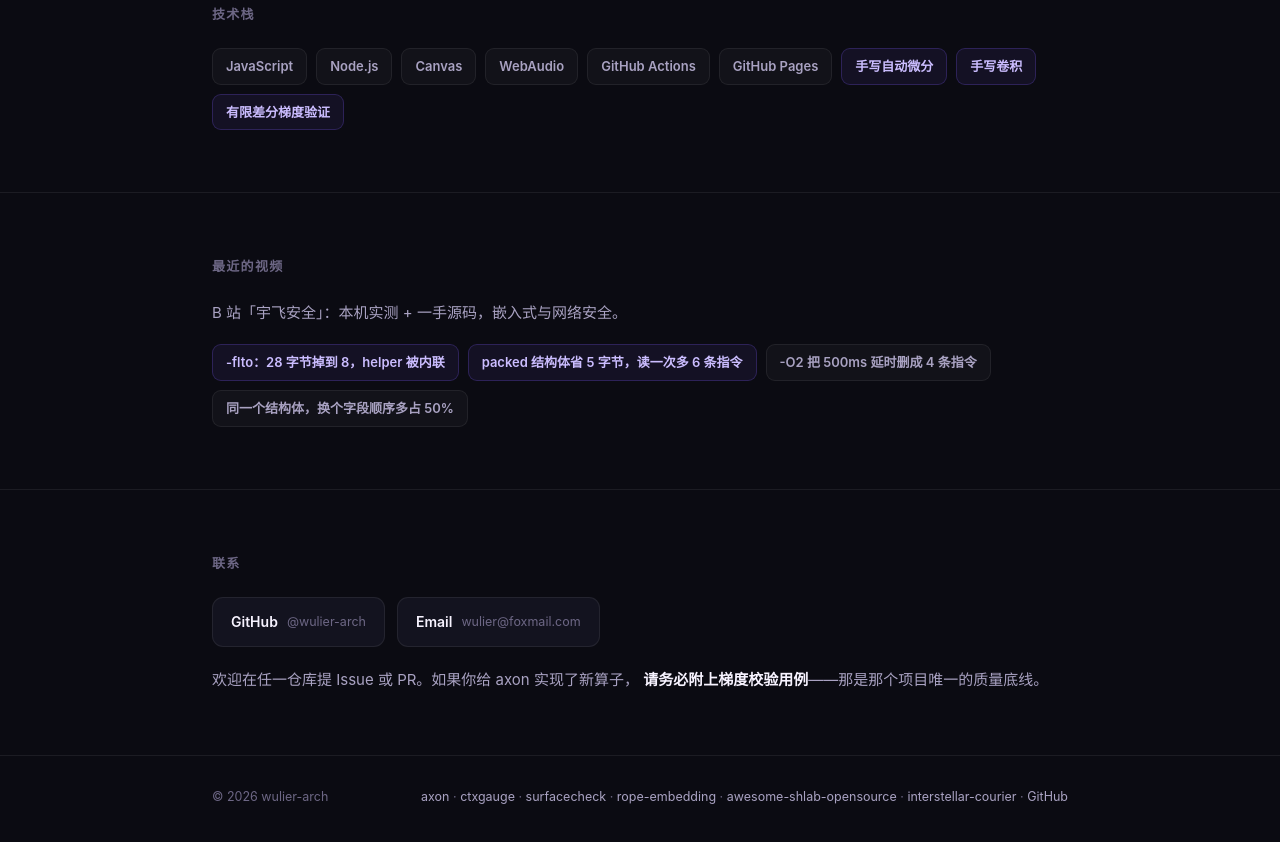
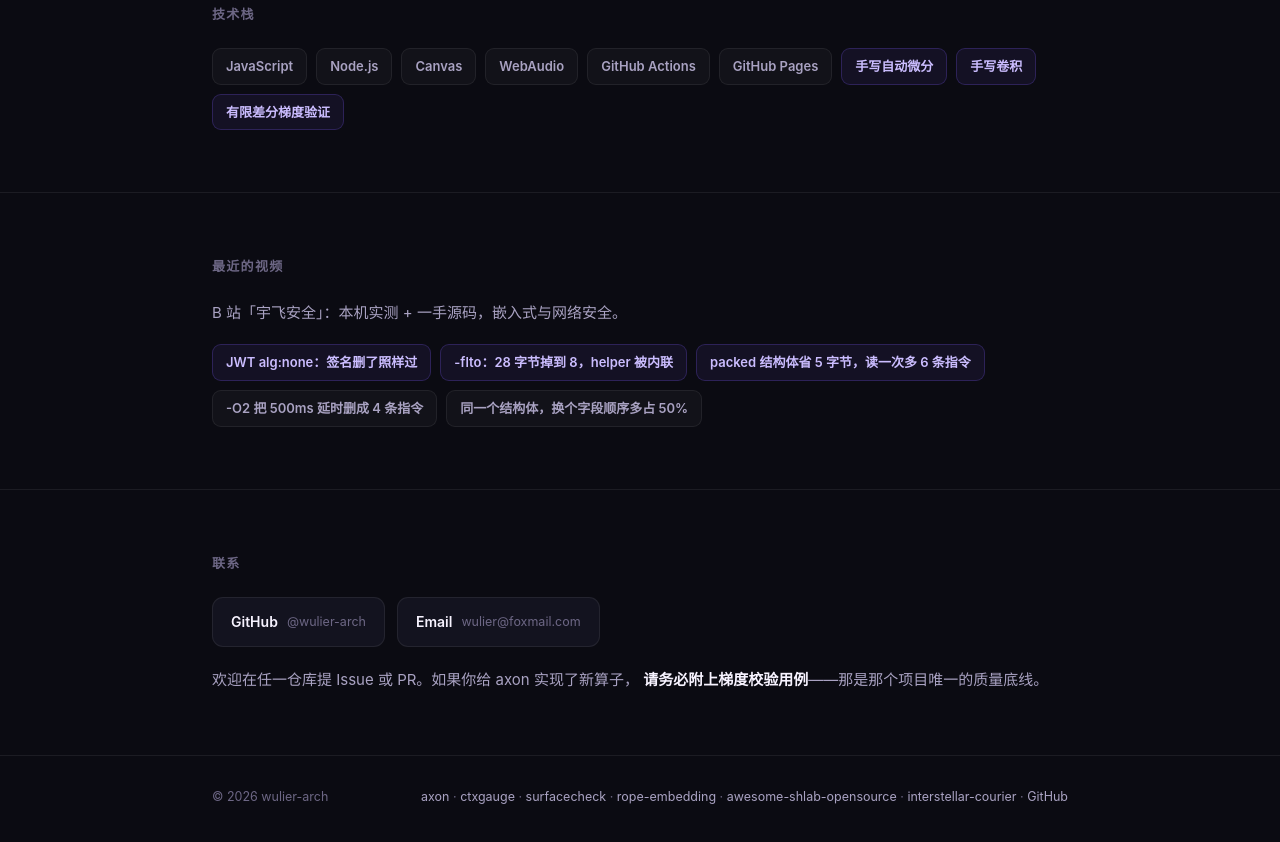
Before and after one commit to wulier-arch/wulier-arch.github.io, a plain HTML site: page index.html in a window 1280 px wide. Shown: the part 2626-3468 px from the top of the page. Drawn offline with Linux system fonts and the light colour scheme.

Commit message:
docs: 首页最近的视频加 JWT alg:none 这条

```diff
--- a/index.html
+++ b/index.html
@@ -358,6 +358,7 @@
           B 站「宇飞安全」：本机实测 + 一手源码，嵌入式与网络安全。
         </p>
         <div class="chips">
+          <a class="chip hi" href="https://www.bilibili.com/video/BV1Trs16uEoc">JWT alg:none：签名删了照样过</a>
           <a class="chip hi" href="https://www.bilibili.com/video/BV1DSsM6MEn1">-flto：28 字节掉到 8，helper 被内联</a>
           <a class="chip hi" href="https://www.bilibili.com/video/BV1jcsc6ZEqQ">packed 结构体省 5 字节，读一次多 6 条指令</a>
           <a class="chip" href="https://www.bilibili.com/video/BV1Xxsn6GE54">-O2 把 500ms 延时删成 4 条指令</a>
```
